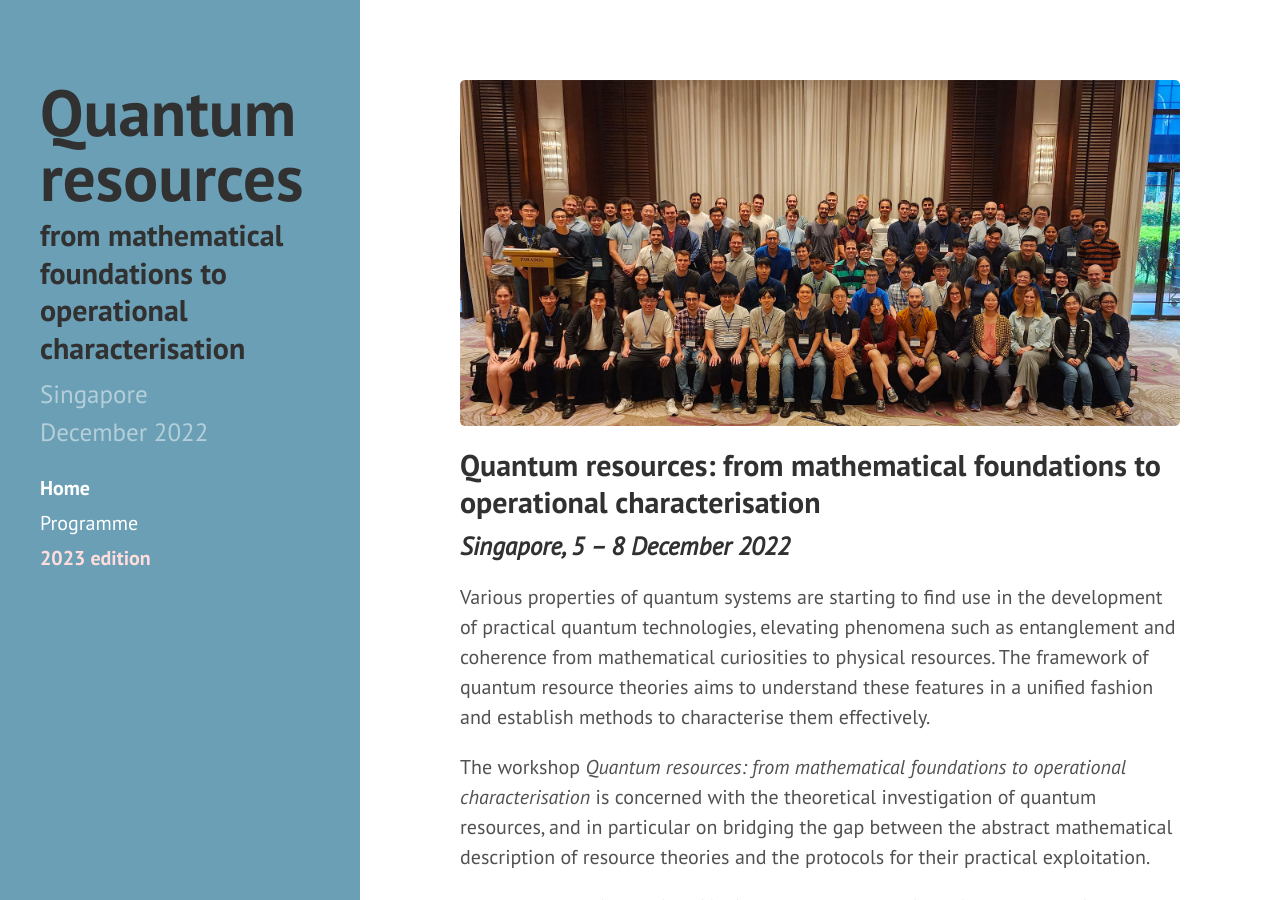
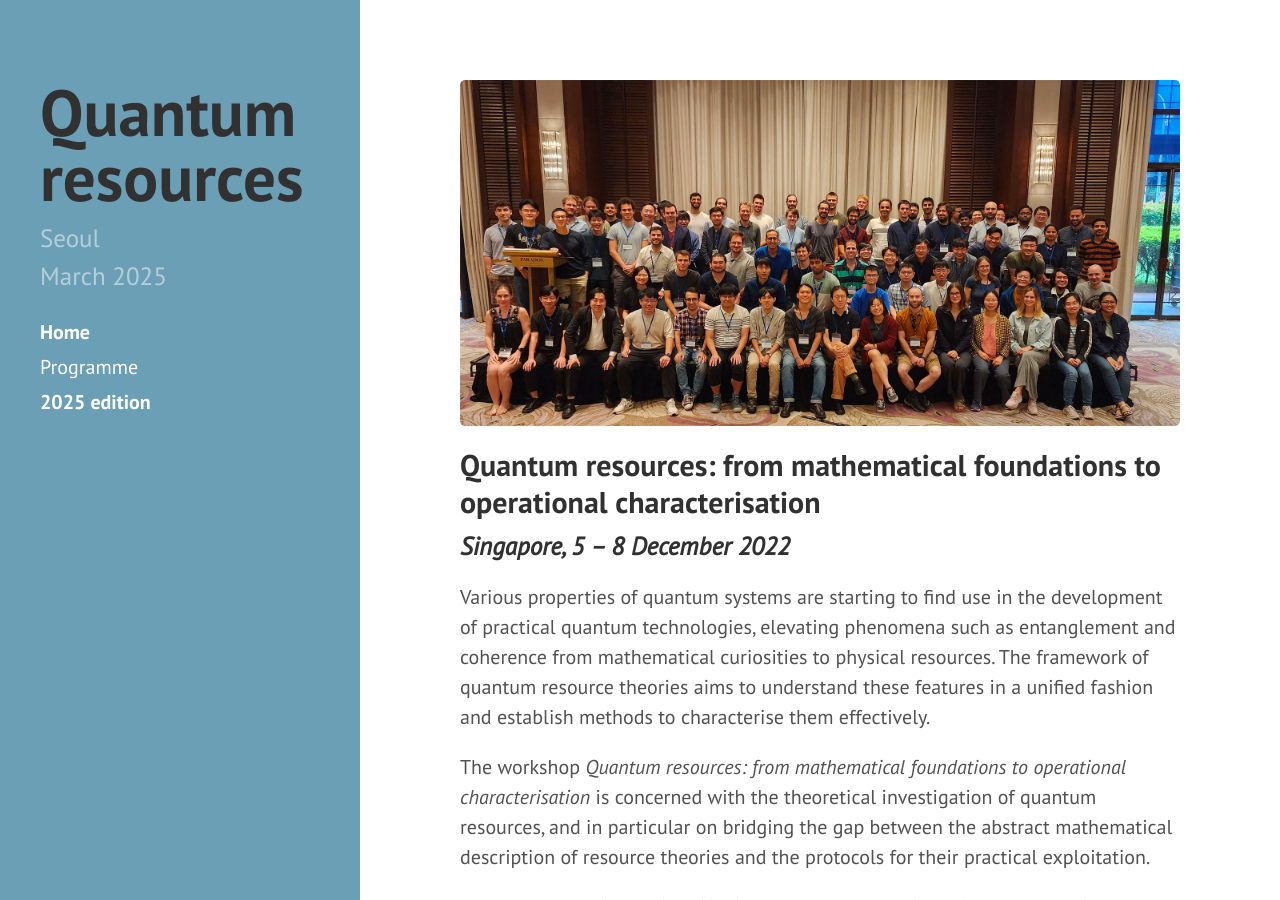
Before and after one commit to yeon-lee/yeon-lee.github.io, a Jekyll site: the page built from index.md, in a window 1280 px wide and 900 px high. Built offline with Jekyll 4.4.1, drawn with Linux system fonts in a browser that asks for light colours; nearby versions of some CDN libraries.

Commit message:
Update sidebar.html

```diff
--- a/_includes/sidebar.html
+++ b/_includes/sidebar.html
@@ -6,9 +6,8 @@
           Quantum resources
         <!-- </a> -->
       </h1>
-      <h2>from mathematical foundations to operational characterisation</h2>
 
-      <p class="lead">Singapore<br />December 2022</p>
+      <p class="lead">Seoul<br />March 2025</p>
     </div>
 
     <nav class="sidebar-nav">
@@ -28,7 +27,7 @@
         {% endif %}
       {% endfor %}
 
-      <a class="sidebar-nav-item m2023" href="https://2023.quantumresources.science"><b>2023 edition</b></a>
+      <a class="sidebar-nav-item m2025" href="https://2025.quantumresources.science"><b>2025 edition</b></a>
 
     </nav>
 
```
